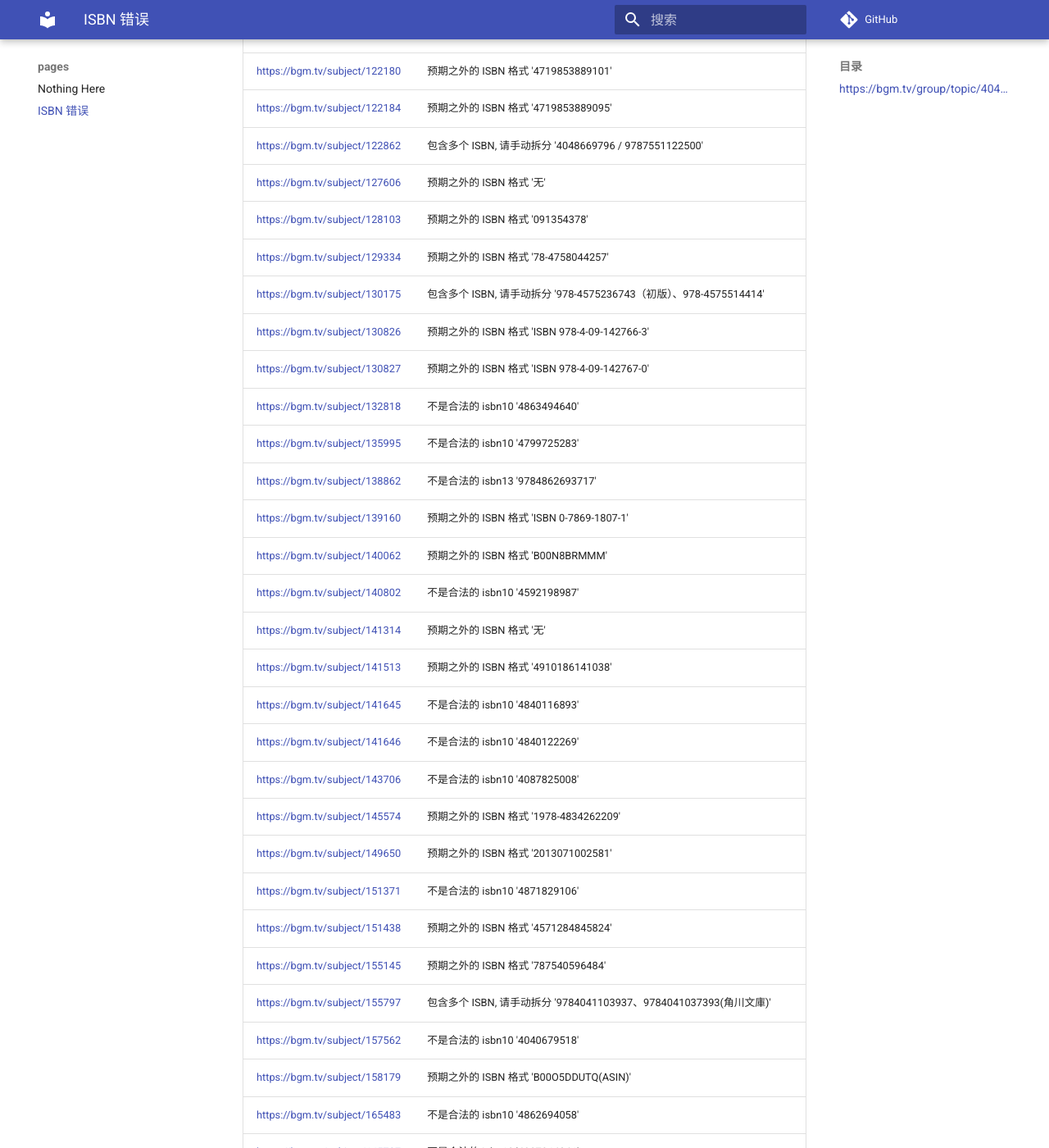
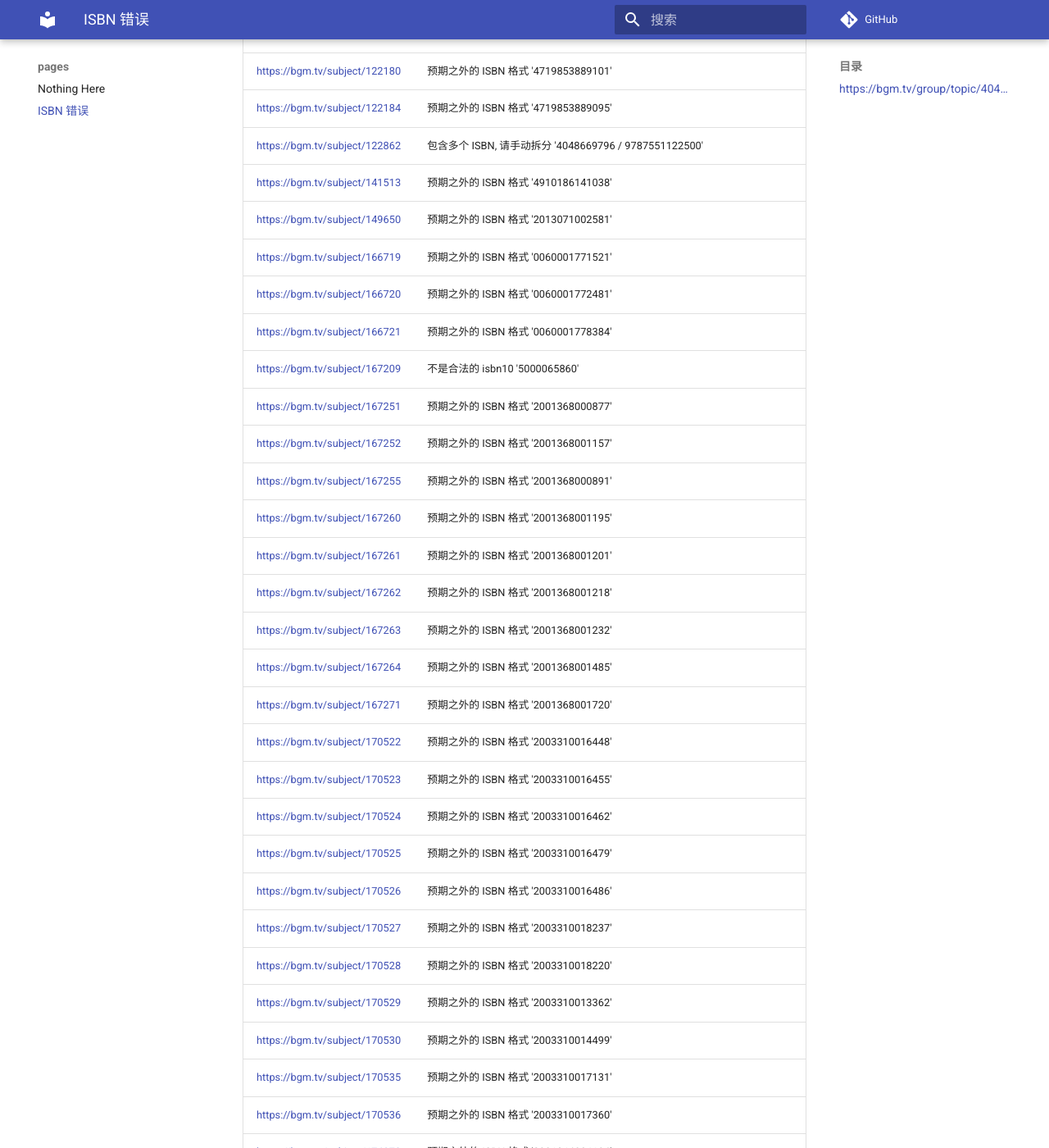
Before and after one commit to trim21/bangumi-pages, an MkDocs documentation site: the page built from docs/isbn.md, in a window 1280 px wide and 1400 px high, scrolled down 523 px. Shown: the whole window at 82% size. Built offline with MkDocs 1.6.1 and Material for MkDocs 9.7.7, drawn with Linux system fonts in a browser that asks for light colours; comment, search, counter and statistics services are not loaded; some of the changed text lies outside the part shown.

Commit message:
update isbn.md

```diff
--- a/docs/isbn.md
+++ b/docs/isbn.md
@@ -15,41 +15,11 @@ total 735
 | <https://bgm.tv/subject/122180> | 预期之外的 ISBN 格式 '4719853889101' |
 | <https://bgm.tv/subject/122184> | 预期之外的 ISBN 格式 '4719853889095' |
 | <https://bgm.tv/subject/122862> | 包含多个 ISBN, 请手动拆分 '4048669796 / 9787551122500' |
-| <https://bgm.tv/subject/127606> | 预期之外的 ISBN 格式 '无' |
-| <https://bgm.tv/subject/128103> | 预期之外的 ISBN 格式 '091354378' |
-| <https://bgm.tv/subject/129334> | 预期之外的 ISBN 格式 '78-4758044257' |
-| <https://bgm.tv/subject/130175> | 包含多个 ISBN, 请手动拆分 '978-4575236743（初版）、978-4575514414' |
-| <https://bgm.tv/subject/130826> | 预期之外的 ISBN 格式 'ISBN 978-4-09-142766-3' |
-| <https://bgm.tv/subject/130827> | 预期之外的 ISBN 格式 'ISBN 978-4-09-142767-0' |
-| <https://bgm.tv/subject/132818> | 不是合法的 isbn10 '4863494640' |
-| <https://bgm.tv/subject/135995> | 不是合法的 isbn10 '4799725283' |
-| <https://bgm.tv/subject/138862> | 不是合法的 isbn13 '9784862693717' |
-| <https://bgm.tv/subject/139160> | 预期之外的 ISBN 格式 'ISBN 0-7869-1807-1' |
-| <https://bgm.tv/subject/140062> | 预期之外的 ISBN 格式 'B00N8BRMMM' |
-| <https://bgm.tv/subject/140802> | 不是合法的 isbn10 '4592198987' |
-| <https://bgm.tv/subject/141314> | 预期之外的 ISBN 格式 '无' |
 | <https://bgm.tv/subject/141513> | 预期之外的 ISBN 格式 '4910186141038' |
-| <https://bgm.tv/subject/141645> | 不是合法的 isbn10 '4840116893' |
-| <https://bgm.tv/subject/141646> | 不是合法的 isbn10 '4840122269' |
-| <https://bgm.tv/subject/143706> | 不是合法的 isbn10 '4087825008' |
-| <https://bgm.tv/subject/145574> | 预期之外的 ISBN 格式 '1978-4834262209' |
 | <https://bgm.tv/subject/149650> | 预期之外的 ISBN 格式 '2013071002581' |
-| <https://bgm.tv/subject/151371> | 不是合法的 isbn10 '4871829106' |
-| <https://bgm.tv/subject/151438> | 预期之外的 ISBN 格式 '4571284845824' |
-| <https://bgm.tv/subject/155145> | 预期之外的 ISBN 格式 '787540596484' |
-| <https://bgm.tv/subject/155797> | 包含多个 ISBN, 请手动拆分 '9784041103937、9784041037393(角川文庫)' |
-| <https://bgm.tv/subject/157562> | 不是合法的 isbn10 '4040679518' |
-| <https://bgm.tv/subject/158179> | 预期之外的 ISBN 格式 'B00O5DDUTQ(ASIN)' |
-| <https://bgm.tv/subject/165483> | 不是合法的 isbn10 '4862694058' |
-| <https://bgm.tv/subject/165787> | 不是合法的 isbn10 '4907064341' |
 | <https://bgm.tv/subject/166719> | 预期之外的 ISBN 格式 '0060001771521' |
 | <https://bgm.tv/subject/166720> | 预期之外的 ISBN 格式 '0060001772481' |
 | <https://bgm.tv/subject/166721> | 预期之外的 ISBN 格式 '0060001778384' |
-| <https://bgm.tv/subject/166811> | 预期之外的 ISBN 格式 '480D141001190' |
-| <https://bgm.tv/subject/166812> | 预期之外的 ISBN 格式 '480D141210700' |
-| <https://bgm.tv/subject/167199> | 不是合法的 isbn10 '5000065856' |
-| <https://bgm.tv/subject/167200> | 不是合法的 isbn10 '5000065857' |
-| <https://bgm.tv/subject/167201> | 不是合法的 isbn10 '5000065858' |
 | <https://bgm.tv/subject/167209> | 不是合法的 isbn10 '5000065860' |
 | <https://bgm.tv/subject/167251> | 预期之外的 ISBN 格式 '2001368000877' |
 | <https://bgm.tv/subject/167252> | 预期之外的 ISBN 格式 '2001368001157' |
@@ -71,13 +41,7 @@ total 735
 | <https://bgm.tv/subject/170530> | 预期之外的 ISBN 格式 '2003310014499' |
 | <https://bgm.tv/subject/170535> | 预期之外的 ISBN 格式 '2003310017131' |
 | <https://bgm.tv/subject/170536> | 预期之外的 ISBN 格式 '2003310017360' |
-| <https://bgm.tv/subject/171390> | 预期之外的 ISBN 格式 '272' |
-| <https://bgm.tv/subject/172982> | 预期之外的 ISBN 格式 '262' |
-| <https://bgm.tv/subject/173719> | 不是合法的 isbn10 '4894216440' |
-| <https://bgm.tv/subject/173842> | 不是合法的 isbn10 '4894654396' |
-| <https://bgm.tv/subject/173950> | 不是合法的 isbn10 '4344837003' |
 | <https://bgm.tv/subject/174072> | 预期之外的 ISBN 格式 '2001364006194' |
-| <https://bgm.tv/subject/174633> | 不是合法的 isbn13 '9784894656701' |
 | <https://bgm.tv/subject/175844> | 预期之外的 ISBN 格式 '2014226000018' |
 | <https://bgm.tv/subject/175846> | 预期之外的 ISBN 格式 '8820002181604' |
 | <https://bgm.tv/subject/175847> | 预期之外的 ISBN 格式 '8820002181628' |
```
Also changed, not shown: other parts of docs/isbn.md (+1 -1 lines).
